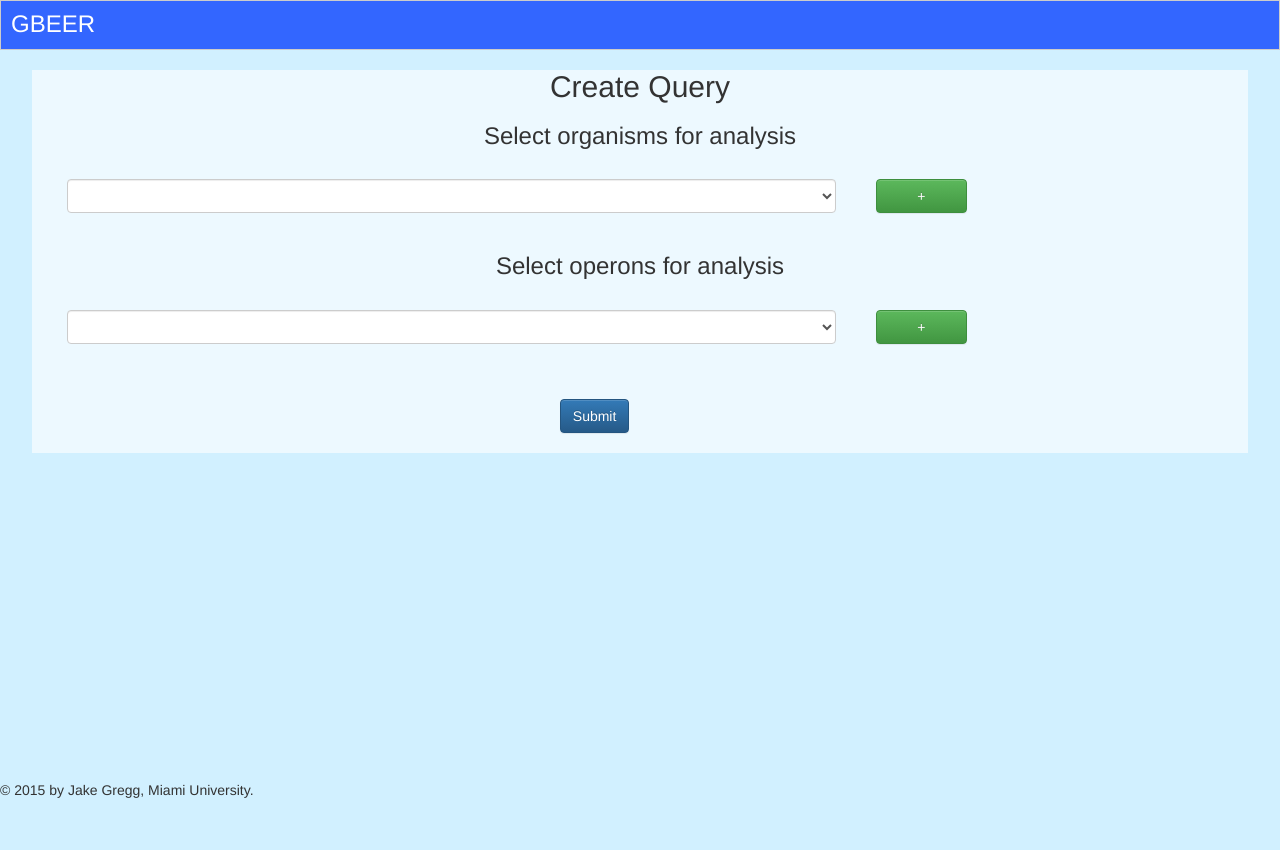
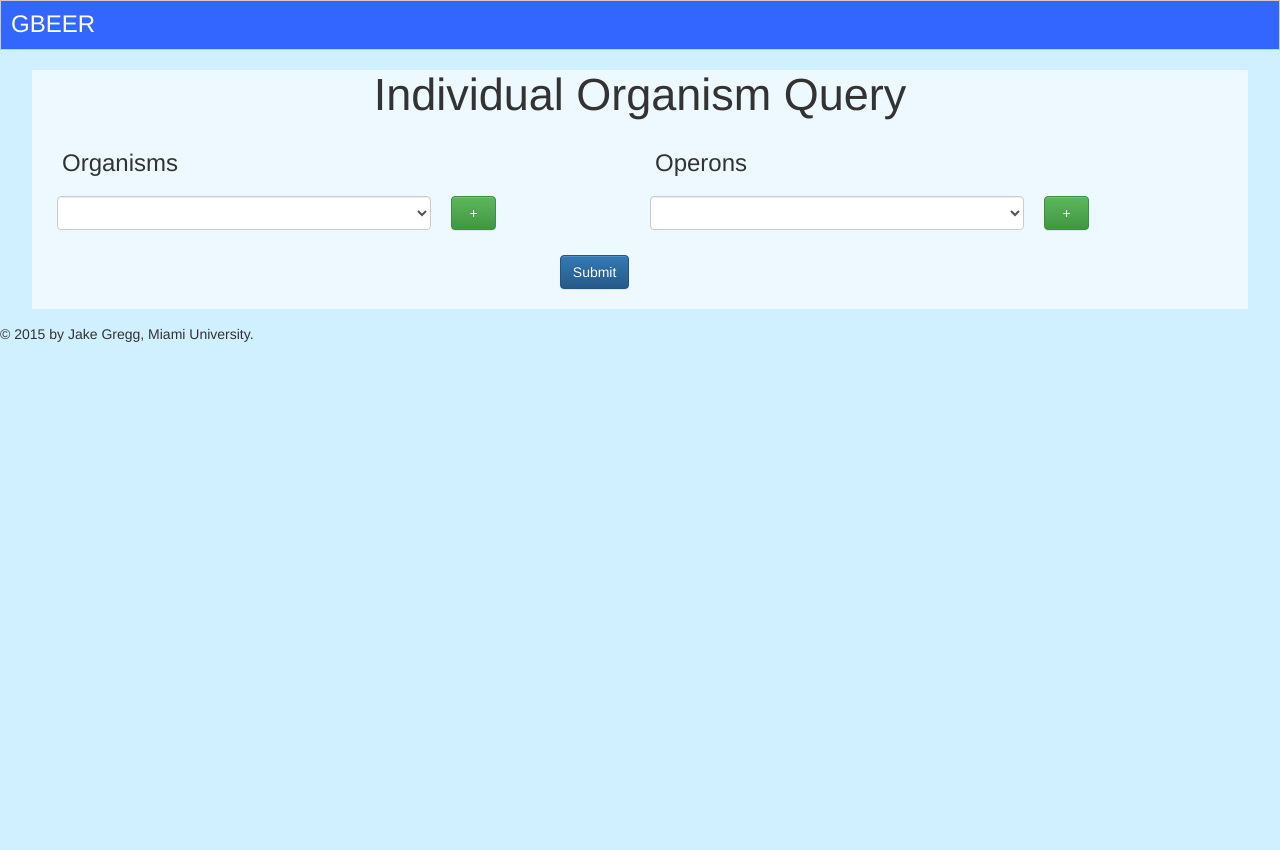
Before and after one commit to greggjs/GBEER, a Flask app: page /query in a window 1280 px wide. Before the commit the page ends 798 px from the top, so only its background shows below. Run offline with Flask 2, Linux system fonts and the light colour scheme; lists and menus that the app fills with data are empty; parts of the project's set-up code (start-up, migrations or seed data) failed here and were passed over; some libraries are stand-ins or nearby versions.

Commit message:
modified some more pages, made 404 page

```diff
--- a/main.py
+++ b/main.py
@@ -72,6 +72,10 @@ def run_query():
 
     return render_template('query.html', organisms=ORGANISMS, operons=OPERONS)
 
+@app.route('/keg-query', methods=['GET', 'POST'])
+def run_keg_query():
+    return render_template('404.html'), 404
+
 @app.route('/results/<requestid>')
 def get_results(requestid, task_id=None):
     operon_names = util.get_operon_names(requestid)
@@ -114,5 +118,9 @@ def check_job(requestid):
     else:
         return make_response('NO', 404)
 
+@app.errorhandler(404)
+def page_not_found(e):
+    return render_template('404.html'), 404
+
 if __name__ == '__main__':
     app.run('0.0.0.0')
--- a/templates/base.html
+++ b/templates/base.html
@@ -15,7 +15,9 @@
 </head>
 <body>
     <div id="header"><h3>GBEER</h3></div>
-    <div id="content">{% block content %}{% endblock %}</div>
+    <div id="wrap">
+        <div id="content">{% block content %}{% endblock %}</div>
+    </div>
     <div id="footer">
         {% block footer %}
         &copy; 2015 by Jake Gregg, Miami University.
--- a/templates/css/gbeer-style.css
+++ b/templates/css/gbeer-style.css
@@ -1,10 +1,26 @@
+html {
+    height: 100%;
+}
+
 body {
+    height: 100%;
     background: #D1F0FF;
 }
 
+#wrap {
+    min-height: 100%;
+}
+
+#content {
+    overflow:auto;
+	padding-bottom: 150px;
+}
+
 #footer {
-    position: fixed;
-    bottom: 0;
+    position: relative;
+	margin-top: -150px; /* negative value of footer height */
+	height: 150px;
+	clear:both;
 }
 
 #header {
--- a/templates/css/query.css
+++ b/templates/css/query.css
@@ -4,16 +4,26 @@
 }
 
 #main-block h2 {
-    font-size: 30px;
+    font-size: 45px;
+}
+
+#main-block h3 {
+    text-align: left;
+}
+
+.main-center {
+    margin-left: auto;
+    margin-right: auto;
+    width: 95%;
 }
 
 .orgCombo {
-    margin: 20px;
+    margin: 10px;
     width: 70%;
 }
 
 .opCombo {
-    margin: 20px;
+    margin: 10px;
     width: 70%;
 }
 
@@ -22,10 +32,15 @@
 }
 
 #main-block .btn-success {
-    margin: 20px;
+    margin: 10px;
+}
+
+#main-block .btn-danger {
+    margin: 10px;
 }
 
 .orgBlock {
+    margin-right: 5px;
     display: block;
 }
 
--- a/templates/index.html
+++ b/templates/index.html
@@ -13,6 +13,9 @@
         <a id="keg-button" role="button" class="btn btn-primary btn-large" href="keg-query">Genome Keg Analysis</a>
     </div>
     <h2>Gene Block Evolution, Evaluation, and Research</h2><br>
-    <p>This is a description of GBEER</p>
+    <div class="center">
+        <p>Gene blocks are proximal genes in the bacterial genome that are suspected of operating together. Known special cases of gene blocks are operons, where the genes are co-transcribed in a polycistronic mRNA. Several models have been proposed to explain observed patterns of gene block evolution. However, there is no universal method to describe gene block evolution, which is necessary for a comprehensive examination of the forces affecting this genomic feature. GBEER offers researchers a graphical method to examine how gene blocks evolve on a case-by-case basis.
+    </div>
+</p>
 </div>
 {% endblock content %}
--- a/templates/js/query.js
+++ b/templates/js/query.js
@@ -1,63 +1,83 @@
-$(function() {
-    $('body').on('change', '.orgCombo', function() {
-        var selectedValue = $(this).val();
-        if (selectedValue !== '') {
-            var newComboBox = $(this).clone();
-            var thisComboBoxIndex = parseInt($(this).attr('data-index'), 10);
-            var newComboBoxIndex = thisComboBoxIndex + 1;
+function addOrganism(element) {
+    var selectedValue = $(element).parent().children('.orgCombo').val();
+    if (selectedValue === "") {
+        var comboDiv = $('#orgs');
+        comboDiv.prepend('<div class="alert alert-danger fade in" role="alert">Please select an Organism before adding it to your query.</div>');
+        window.setTimeout(function() {
+            $(".alert").fadeTo(500, 0).slideUp(500, function(){
+                $(this).remove();
+            });
+        }, 3000);
+    } else {
+        var newComboDiv = $(element).parent().clone();
+        var newComboBox = newComboDiv.children('.orgCombo');
+        var newAddBtn = newComboDiv.children('.btn-success');
 
-            // $('.parentCombo' + thisComboBoxIndex).remove();
+        var thisComboBoxIndex = parseInt(newComboDiv.children('.orgCombo').attr('data-index'), 10);
+        var newComboBoxIndex = thisComboBoxIndex + 1;
+        newComboBox.attr('data-index', newComboBoxIndex);
+        newComboBox.attr('id', 'orgCombo' + newComboBoxIndex);
+        newComboBox.attr('form', 'gbeerForm');
+        newComboBox.attr('name', 'orgList' + newComboBoxIndex);
+        newComboBox.addClass('orgCombo form-control col-xs-6');
+        $('#orgs').append(newComboDiv);
+        if (!newComboDiv.find('.btn-danger').length != 0) {
+            var newRmBtn = newAddBtn.clone().removeClass('btn-success').addClass('btn-danger col-xs-1').text('-');
+            newRmBtn.attr("onclick", "removeOrganism(this)");
+            newComboDiv.append(newRmBtn);
+        }
+    }
+}
 
-            if (selectedValue !== '') {
-                newComboBox.attr('data-index', newComboBoxIndex);
-                newComboBox.attr('id', 'orgCombo' + newComboBoxIndex);
-                newComboBox.attr('form', 'gbeerForm');
-                newComboBox.attr('name', 'orgList' + newComboBoxIndex);
-                // newComboBox.addClass('parentCombo' + thisComboBoxIndex);
-                // newComboBox.find('option[val="' + selectedValue + '"]').remove();
-                $('#orgs').append(newComboBox);
-                $('#orgs').append('<br/>')
-            }
-        } else {
-            $(this).remove();
-        }
-    });
-
-    $('body').on('change', '.opCombo', function() {
-        var selectedValue = $(this).val();
-        if (selectedValue !== '') {
-            var newComboBox = $(this).clone();
-            var thisComboBoxIndex = parseInt($(this).attr('data-index'), 10);
-            var newComboBoxIndex = thisComboBoxIndex + 1;
-
-            // $('.parentCombo' + thisComboBoxIndex).remove();
-
-            if (selectedValue !== '') {
-                newComboBox.attr('data-index', newComboBoxIndex);
-                newComboBox.attr('id', 'opCombo' + newComboBoxIndex);
-                newComboBox.attr('form', 'gbeerForm');
-                newComboBox.attr('name', 'opList' + newComboBoxIndex);
-                // newComboBox.addClass('parentCombo' + thisComboBoxIndex);
-                // newComboBox.find('option[val="' + selectedValue + '"]').remove();
-                $('#ops').append(newComboBox);
-                $('#ops').append('<br/>')
-            }
-        } else {
-            $(this).remove();
-        }
-    });
-});
+function removeOrganism(element) {
+    var selectedValue = $(element).parent().children('.orgCombo').val();
+    var rmComboDiv = $(element).parent();
+    rmComboDiv.remove();
+}
 
 function addOperon(element) {
-    var selectedValue = $(element).val();
-    var newComboDiv = $(element).parent().clone();
-    var newCombBox = $(element).parent().children('.orgCombo')
-    var thisComboBoxIndex = parseInt($(this).attr('data-index'), 10);
-    var newComboBoxIndex = thisComboBoxIndex + 1;
-    newComboBox.attr('data-index', newComboBoxIndex);
-    newComboBox.attr('id', 'orgCombo' + newComboBoxIndex);
-    newComboBox.attr('form', 'gbeerForm');
-    newComboBox.attr('name', 'orgList' + newComboBoxIndex);
-    newComboBox.addClass('orgCombo form-control col-xs-6');
-    $('#orgs').append(newComboBox);
+    var selectedValue = $(element).parent().children('.opCombo').val();
+    var numSelected = $("#ops").children('.opBlock').length;
+    if (selectedValue === "") {
+        var comboDiv = $('#ops');
+        comboDiv.prepend('<div class="alert alert-danger fade in" role="alert">Please select an Operon before adding it to your query.</div>');
+        window.setTimeout(function() {
+            $(".alert").fadeTo(500, 0).slideUp(500, function(){
+                $(this).remove();
+            });
+        }, 3000);
+    } else if (numSelected >= 3) {
+        var comboDiv = $('#ops');
+        comboDiv.prepend('<div class="alert alert-info fade in" role="alert">You cannot query more than 3 Operons.</div>');
+        window.setTimeout(function() {
+            $(".alert").fadeTo(500, 0).slideUp(500, function(){
+                $(this).remove();
+            });
+        }, 3000);
+    } else {
+        var newComboDiv = $(element).parent().clone();
+        var newComboBox = newComboDiv.children('.opCombo');
+        var newAddBtn = newComboDiv.children('.btn-success');
+
+        var thisComboBoxIndex = parseInt(newComboDiv.children('.orgCombo').attr('data-index'), 10);
+        var newComboBoxIndex = thisComboBoxIndex + 1;
+        newComboBox.attr('data-index', newComboBoxIndex);
+        newComboBox.attr('id', 'opCombo' + newComboBoxIndex);
+        newComboBox.attr('form', 'gbeerForm');
+        newComboBox.attr('name', 'opList' + newComboBoxIndex);
+        newComboBox.addClass('opCombo form-control col-xs-6');
+        $('#ops').append(newComboDiv);
+
+        if (!newComboDiv.find('.btn-danger').length != 0) {
+            var newRmBtn = newAddBtn.clone().removeClass('btn-success').addClass('btn-danger col-xs-1').text('-');
+            newRmBtn.attr("onclick", "removeOperon(this)");
+            newComboDiv.append(newRmBtn);
+        }
+    }
 }
+
+function removeOperon(element) {
+    var selectedValue = $(element).parent().children('.opCombo').val();
+    var rmComboDiv = $(element).parent();
+    rmComboDiv.remove();
+}
--- a/templates/query.html
+++ b/templates/query.html
@@ -6,32 +6,33 @@
 {% endblock %}
 {% block title %}Create Query{% endblock %}
 {% block content %}
-    <div class="center" id="main-block">
-        <h2>Create Query</h2>
+    <div class="main-center" id="main-block">
+        <h2>Individual Organism Query</h2>
         <form class="form-horizontal" id="gbeerForm" action="" method="post" enctype="multipart/form-data">
-            <div class="center" id="orgs">
-                <h3>Select organisms for analysis</h3>
+            <div id="org-op-container" class="col-xs-12">
+                <div class="col-xs-6" id="orgs">
+                    <h3>Organisms</h3>
                     <div class="orgBlock form-group center">
                         <select class="orgCombo form-control col-xs-6" name="orgList1" form="gbeerForm" data-index="1" id="orgCombo1">
                             {% for org in organisms %}
                                 <option value="{{ org }}">{{ org }}</option>
                             {% endfor %}
                         </select>
-                    <button onclick="addOperon(this)" type="button" class="btn btn-success col-xs-1">+</button>
+                        <button onclick="addOrganism(this)" type="button" class="btn btn-success col-xs-1">+</button>
                     </div>
                 </div>
-            <div class="center" id="ops">
-                <h3>Select operons for analysis</h3>
+                <div class="col-xs-6" id="ops">
+                    <h3>Operons</h3>
                     <div class="opBlock form-group center">
                         <select class="form-control opCombo col-xs-6" name="opList1" form="gbeerForm" data-index="1" id="opCombo1">
                             {% for op in operons %}
                                 <option value="{{ op }}">{{ op }}</option>
                             {% endfor %}
                         </select>
-                    <button type="button" class="btn btn-success col-xs-1">+</button>
+                        <button onclick="addOperon(this)" type="button" class="btn btn-success col-xs-1">+</button>
                     </div>
                 </div>
-            <br>
+            </div>
             <div class="form-group center">
                 <input type="submit" class="btn btn-primary">
             </div>
```
Also changed, not shown: templates/404.html (added, +9 -0 lines). Lines whose indentation alone changed are shown as unchanged.
